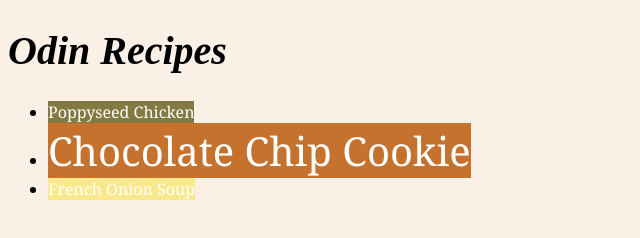
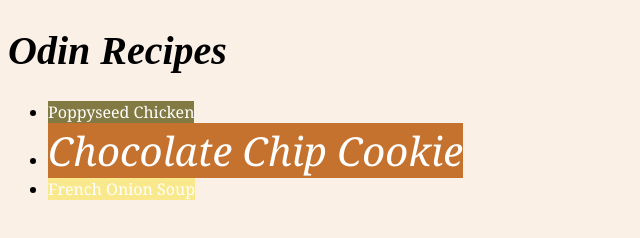
Before and after one commit to doug-wickingson/odin-recipes, a plain HTML site: page index.html in a window 1280 px wide. Shown: the whole page, without its empty margins (0-640 px from the left). Drawn offline with Linux system fonts and the light colour scheme.

Commit message:
Updated #cookie css

```diff
--- a/styles.css
+++ b/styles.css
@@ -30,3 +30,7 @@ h1 {
 #soup {
     background-color: rgba(247, 223, 7, 0.4);
 }
+
+.list #cookie {
+    font-style: italic;
+}
```
Also changed, not shown: index.html (+0 -2 lines).
